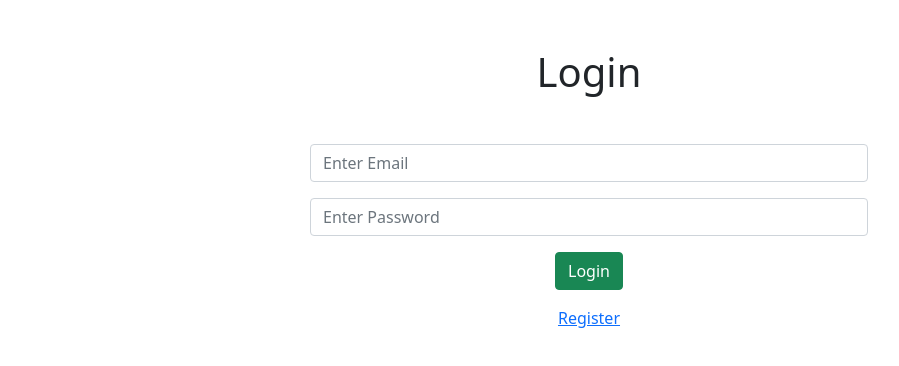
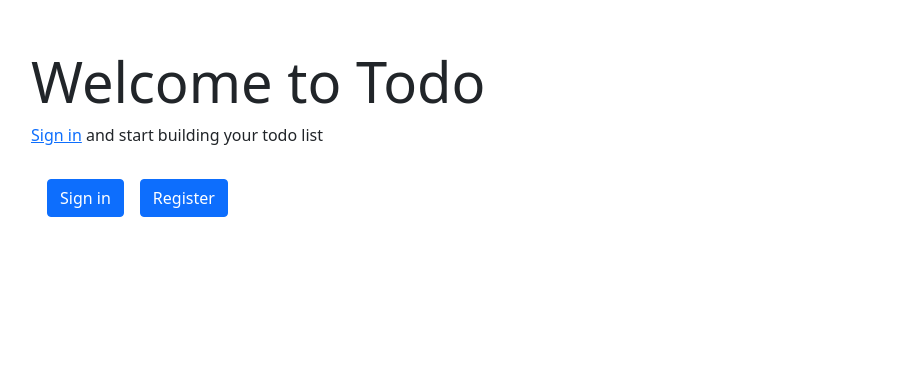
Before and after one commit to IbnDaanis/jwt-pern, a React (Create React App) app in the folder client/: page / in a window 1280 px wide. Before the commit this address led to /login. Shown: the top 366 px of the page, without its empty margins (51-950 px from the left). Built offline with nearby package versions, Linux system fonts and the light colour scheme.

Commit message:
landing page

```diff
--- a/client/src/App.js
+++ b/client/src/App.js
@@ -3,6 +3,7 @@ import { BrowserRouter as Router, Switch, Route, Redirect } from 'react-router-d
 import { Dashboard } from './components/Dashboard/Dashboard'
 import { Login } from './components/Login'
 import { Register } from './components/Register'
+import { Landing } from './components/Landing'
 import { toast } from 'react-toastify'
 import 'react-toastify/dist/ReactToastify.css'
 
@@ -36,12 +37,19 @@ export const App = () => {
         <Switch>
           <Route
             exact
+            path='/'
+            render={props =>
+              !isAuthenticated ? <Landing {...props} /> : <Redirect to='/dashboard' />
+            }
+          />
+          <Route
+            exact
             path='/login'
             render={props =>
               !isAuthenticated ? (
                 <Login {...props} setIsAuthenticated={setIsAuthenticated} />
               ) : (
-                <Redirect to='/' />
+                <Redirect to='/dashboard' />
               )
             }
           />
@@ -52,13 +60,13 @@ export const App = () => {
               !isAuthenticated ? (
                 <Register {...props} setIsAuthenticated={setIsAuthenticated} />
               ) : (
-                <Redirect to='/' />
+                <Redirect to='/dashboard' />
               )
             }
           />
           <Route
             exact
-            path='/'
+            path='/dashboard'
             render={props =>
               isAuthenticated ? (
                 <Dashboard {...props} setIsAuthenticated={setIsAuthenticated} />
--- a/client/src/components/Dashboard/Dashboard.js
+++ b/client/src/components/Dashboard/Dashboard.js
@@ -1,5 +1,6 @@
 import React, { useState, useEffect } from 'react'
 import { toast } from 'react-toastify'
+import { TodoList } from './TodoList/TodoList'
 
 export const Dashboard = ({ setIsAuthenticated }) => {
   const [name, setName] = useState('')
@@ -38,6 +39,7 @@ export const Dashboard = ({ setIsAuthenticated }) => {
           }}>
           Logout
         </button>
+        <TodoList />
       </div>
     </div>
   )
--- a/client/src/components/Dashboard/TodoList/EditTodo.js
+++ b/client/src/components/Dashboard/TodoList/EditTodo.js
@@ -1,4 +1,4 @@
-import React, { useState } from 'react'
+import React, { useState, Fragment } from 'react'
 
 export const EditTodo = ({ todo }) => {
   const { todo_id, description } = todo
@@ -20,7 +20,7 @@ export const EditTodo = ({ todo }) => {
   }
 
   return (
-    <>
+    <Fragment>
       <button
         type='button'
         className='btn btn-warning'
@@ -60,6 +60,6 @@ export const EditTodo = ({ todo }) => {
           </div>
         </div>
       </div>
-    </>
+    </Fragment>
   )
 }
--- a/client/src/components/Dashboard/TodoList/InputTodo.js
+++ b/client/src/components/Dashboard/TodoList/InputTodo.js
@@ -1,4 +1,4 @@
-import React, { useState } from 'react'
+import React, { Fragment, useState } from 'react'
 
 export const InputTodo = () => {
   const [description, setDescription] = useState('')
@@ -20,7 +20,7 @@ export const InputTodo = () => {
   }
 
   return (
-    <>
+    <Fragment>
       <h1 className='text-center my-5'>Input Todo</h1>
       <form className='d-flex' onSubmit={handleSubmit}>
         <input
@@ -34,6 +34,6 @@ export const InputTodo = () => {
           Add
         </button>
       </form>
-    </>
+    </Fragment>
   )
 }
--- a/client/src/components/Dashboard/TodoList/TodoList.js
+++ b/client/src/components/Dashboard/TodoList/TodoList.js
@@ -27,7 +27,6 @@ export const TodoList = () => {
   }
 
   return (
-    <>
     <table className='table mt-5'>
       <thead>
         <tr>
@@ -37,7 +36,7 @@ export const TodoList = () => {
         </tr>
       </thead>
       <tbody>
-          {todos?.map(todo => (
+        {todos.map(todo => (
           <tr key={todo.todo_id}>
             <th scope='row'>{todo.description}</th>
             <td>
@@ -52,6 +51,5 @@ export const TodoList = () => {
         ))}
       </tbody>
     </table>
-    </>
   )
 }
--- /dev/null
+++ b/client/src/components/Landing.js
@@ -0,0 +1,19 @@
+import React from 'react'
+import { Link } from 'react-router-dom'
+
+export const Landing = () => {
+  return (
+    <div className='jumbotron jumbotron-fluid mt-5'>
+      <h1 className='display-4'>Welcome to Todo</h1>
+      <p>
+        <Link to='/login'>Sign in</Link> and start building your todo list
+      </p>
+      <Link to='/login' className='btn btn-primary  m-3'>
+        Sign in
+      </Link>
+      <Link to='/register' className='btn btn-primary '>
+        Register
+      </Link>
+    </div>
+  )
+}
```
Lines whose indentation alone changed are shown as unchanged.
